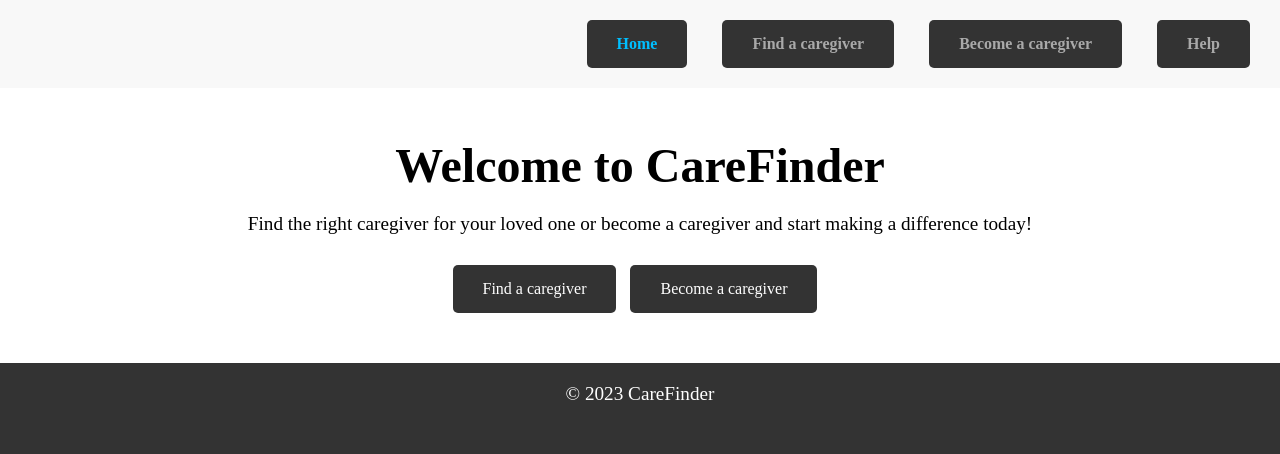
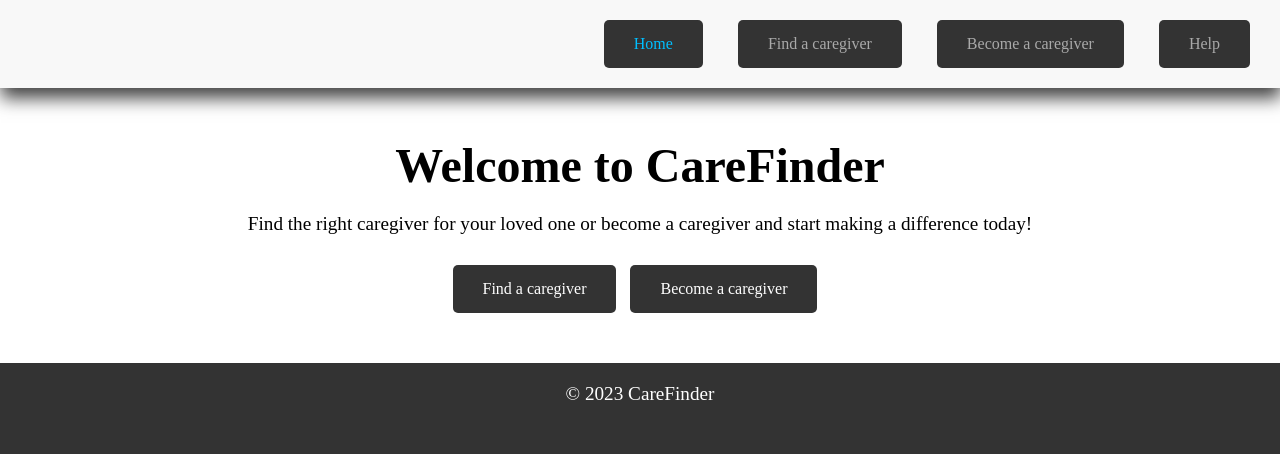
Before and after one commit to tetiana-mi/CareFinder, a Flask app: page /homepage in a window 1280 px wide. Shown: the top 454 px of the page. Run offline with Flask 3, Linux system fonts and the light colour scheme.

Commit message:
Update homepage.css
box shadow added to the head

```diff
--- a/static/css/homepage.css
+++ b/static/css/homepage.css
@@ -9,6 +9,9 @@
 header {
 	background-color: #f8f8f8;
 	padding: 20px;
+	-webkit-box-shadow: 1px 10px 17px 0px rgba(0,0,0,0.75);
+	-moz-box-shadow: 1px 10px 17px 0px rgba(0,0,0,0.75);
+	box-shadow: 1px 10px 17px 0px rgba(0,0,0,0.75);
 }
 
 nav {
@@ -31,7 +34,7 @@ nav li:last-child {
 nav a {
 	color: #a9a9a9;
 	text-decoration: none;
-	font-weight: bold;
+	font-weight: 500px;
 }
 nav a.active {
 	color: #00bfff;
```
